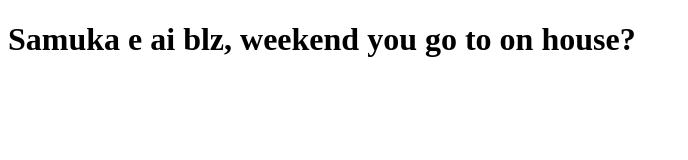
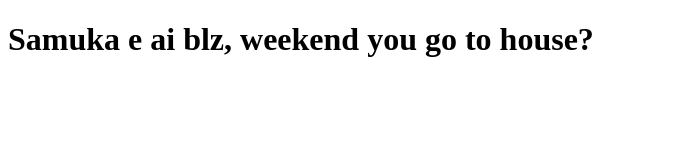
Before and after one commit to jeff2008JsJ/clone-tabnews, a Next.js app: page / in a window 1280 px wide. Shown: the top 160 px of the page, without its empty margins (0-688 px from the left). Built offline with nearby package versions, Linux system fonts and the light colour scheme.

Commit message:
Modifica a Frase

```diff
--- a/pages/index.js
+++ b/pages/index.js
@@ -1,5 +1,5 @@
 function Home() {
-    return <h1> Samuka e ai blz, weekend you go to on house?</h1>
+    return <h1> Samuka e ai blz, weekend you go to house?</h1>
 }
 
 export default Home;
```
